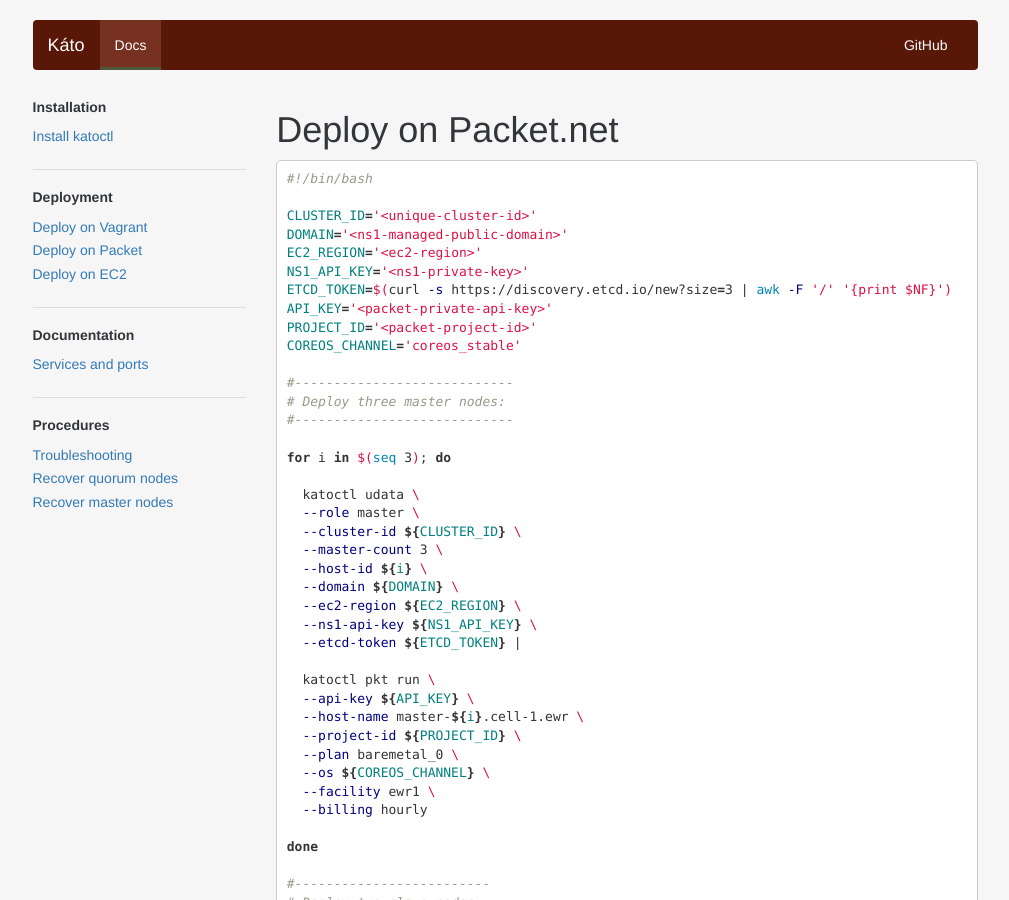
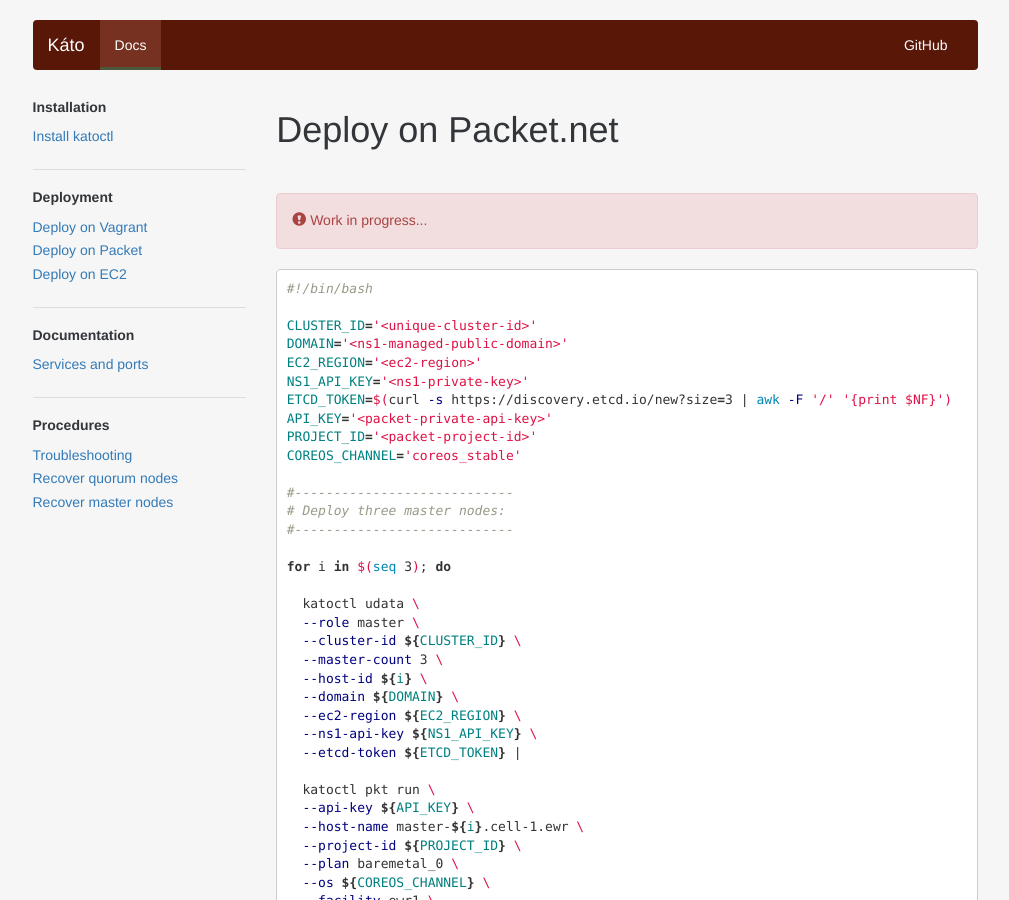
Before and after one commit to h0tbird/coreseed, a Jekyll site: the page built from docs/docs/packet.md, in a window 1280 px wide and 900 px high. Shown: the whole window, without its empty margins (135-1144 px from the left). Built offline with Jekyll 4.4.1, drawn with Linux system fonts in a browser that asks for light colours; nearby versions of some CDN libraries; some web fonts are replaced.

Commit message:
Work in progress...

````diff
--- a/docs/docs/packet.md
+++ b/docs/docs/packet.md
@@ -3,6 +3,12 @@ title: Deploy on Packet
 ---
 
 # Deploy on Packet.net
+
+<br>
+
+<div class="alert alert-danger" role="alert">
+  <span class="glyphicon glyphicon-exclamation-sign" aria-hidden="true"></span> Work in progress... <br/>
+</div>
 
 ```bash
 #!/bin/bash
````
